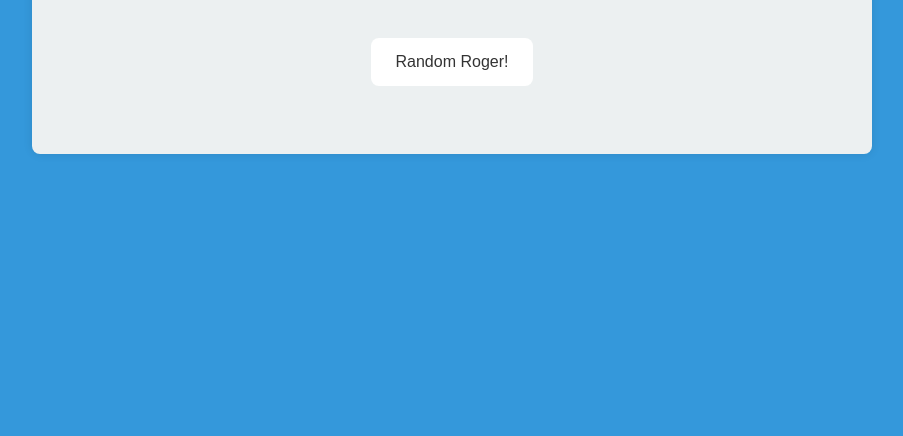
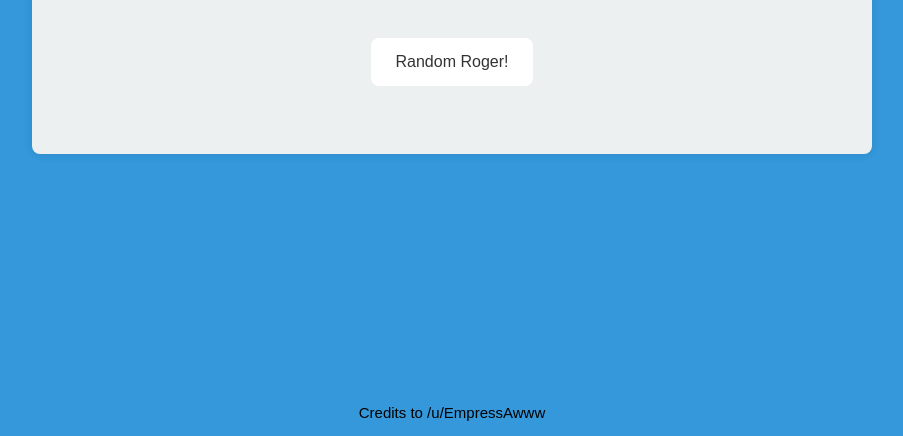
Before and after one commit to malkilthewizard/randomroger, a plain HTML site: page index.html in a window 1280 px wide. Shown: the part 364-800 px from the top of the page, without its empty margins (188-1091 px from the left). Drawn offline with Linux system fonts and the light colour scheme.

Commit message:
Update index.html
added credits

```diff
--- a/index.html
+++ b/index.html
@@ -12,6 +12,9 @@
     <button onclick="generateRandom()">Random Roger!</button>
     <p id="result"></p>
   </div>
+  <footer>
+    <p>Credits to /u/EmpressAwww</p>
+  </footer>
   <script src="script.js"></script>
 </body>
 </html>
```
